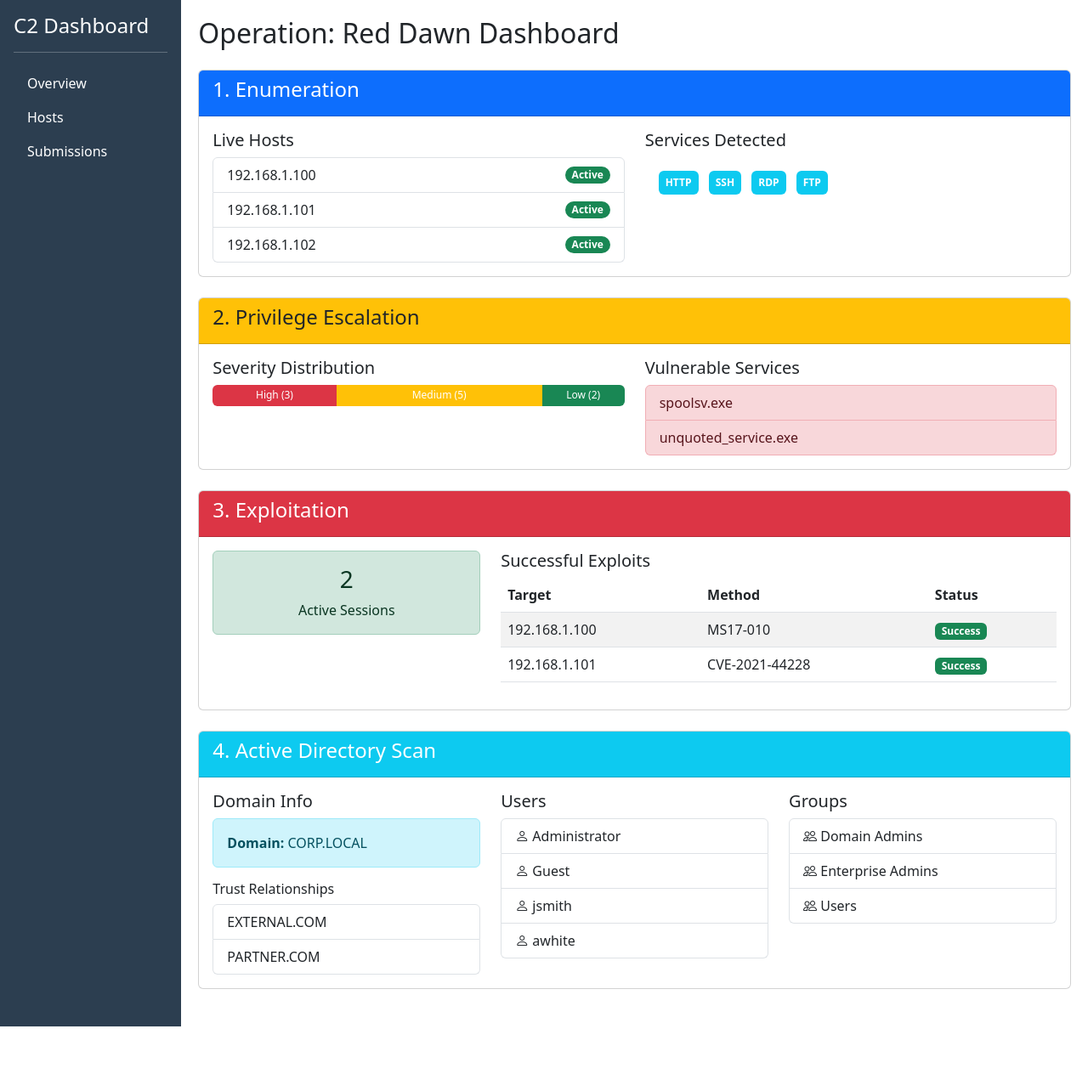
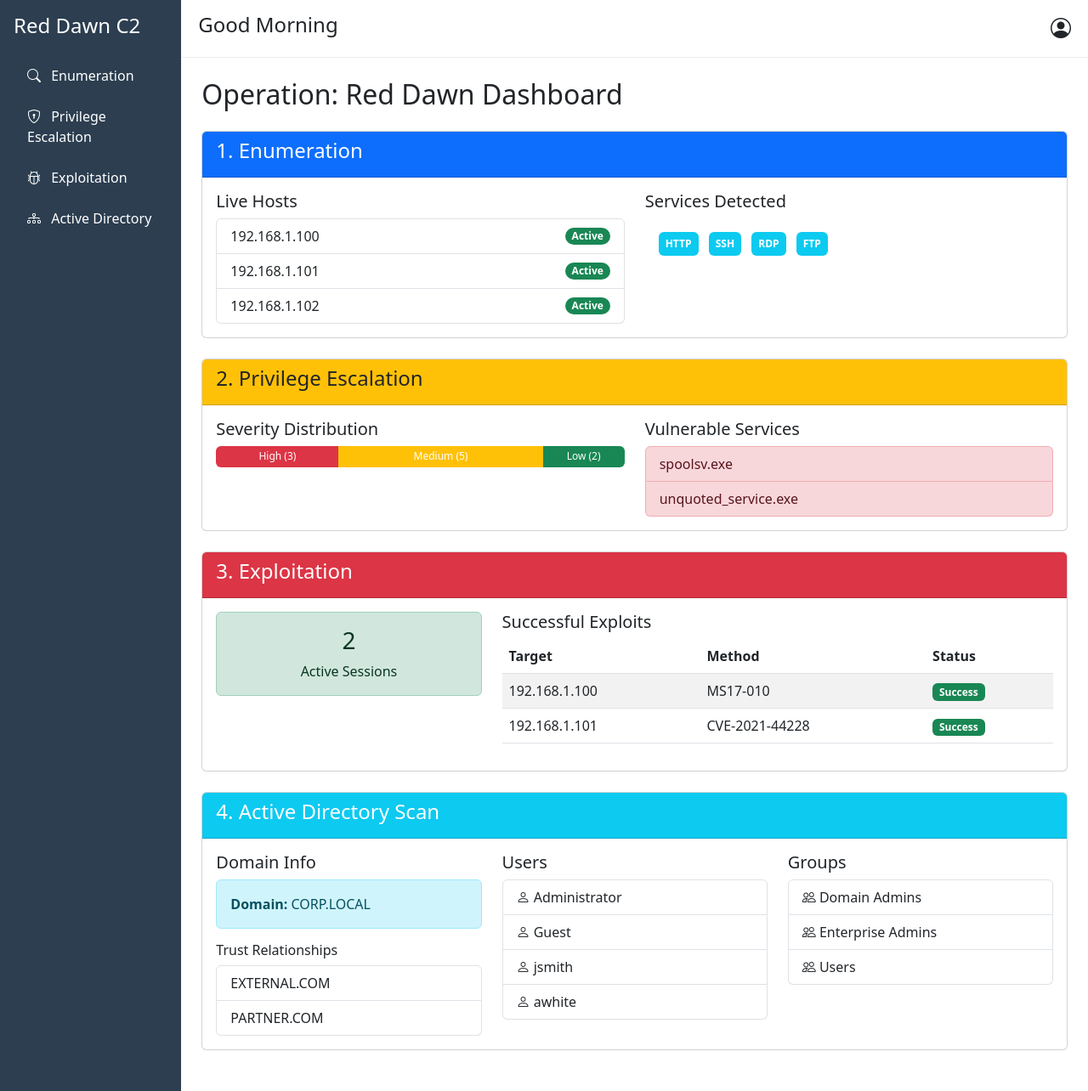
Before and after one commit to nihat-js/redEye, a Flask app: page / in a window 1280 px wide. Shown: the whole page at 85% size. Before the commit the page ends 1208 px from the top, so only its background shows below. Run offline with Flask 3, Linux system fonts and the light colour scheme; some libraries are stand-ins or nearby versions.

Commit message:
Assistant checkpoint: Added header with greeting and updated sidebar navigation
Assistant generated file changes:
- templates/base.html: Add header and update sidebar

---

User prompt:

also make changes in sidebar. also add header to dashboard, in header it will say  good morning. at the right side of header there will be profile icon when i hover to it there will be option to logout

Replit-Commit-Author: Assistant
Replit-Commit-Session-Id: afdf110b-ae87-4ac5-a57e-062c5d371989

```diff
--- a/templates/base.html
+++ b/templates/base.html
@@ -9,22 +9,56 @@
         .sidebar { background: #2c3e50; min-height: 100vh; color: white; }
         .main-content { padding: 20px; }
         .card { margin-bottom: 20px; }
+        .top-header { background: #fff; border-bottom: 1px solid #eee; padding: 15px 20px; }
+        .profile-menu { cursor: pointer; }
     </style>
 </head>
 <body>
     <div class="container-fluid">
         <div class="row">
             <div class="col-md-2 sidebar p-3">
-                <h4>C2 Dashboard</h4>
-                <hr>
+                <h4 class="mb-4">Red Dawn C2</h4>
                 <ul class="nav flex-column">
-                    <li class="nav-item"><a href="/" class="nav-link text-white">Overview</a></li>
-                    <li class="nav-item"><a href="/hosts" class="nav-link text-white">Hosts</a></li>
-                    <li class="nav-item"><a href="/submissions" class="nav-link text-white">Submissions</a></li>
+                    <li class="nav-item mb-2">
+                        <a href="#enumeration" class="nav-link text-white">
+                            <i class="bi bi-search me-2"></i> Enumeration
+                        </a>
+                    </li>
+                    <li class="nav-item mb-2">
+                        <a href="#privilege" class="nav-link text-white">
+                            <i class="bi bi-shield-lock me-2"></i> Privilege Escalation
+                        </a>
+                    </li>
+                    <li class="nav-item mb-2">
+                        <a href="#exploitation" class="nav-link text-white">
+                            <i class="bi bi-bug me-2"></i> Exploitation
+                        </a>
+                    </li>
+                    <li class="nav-item mb-2">
+                        <a href="#active-directory" class="nav-link text-white">
+                            <i class="bi bi-diagram-3 me-2"></i> Active Directory
+                        </a>
+                    </li>
                 </ul>
             </div>
-            <div class="col-md-10 main-content">
-                {% block content %}{% endblock %}
+            <div class="col-md-10 p-0">
+                <div class="top-header d-flex justify-content-between align-items-center">
+                    <h4>Good Morning</h4>
+                    <div class="dropdown">
+                        <div class="profile-menu" data-bs-toggle="dropdown">
+                            <i class="bi bi-person-circle fs-4"></i>
+                        </div>
+                        <ul class="dropdown-menu dropdown-menu-end">
+                            <li><a class="dropdown-item" href="/profile">Profile</a></li>
+                            <li><a class="dropdown-item" href="/settings">Settings</a></li>
+                            <li><hr class="dropdown-divider"></li>
+                            <li><a class="dropdown-item" href="/logout">Logout</a></li>
+                        </ul>
+                    </div>
+                </div>
+                <div class="p-4">
+                    {% block content %}{% endblock %}
+                </div>
             </div>
         </div>
     </div>
```
